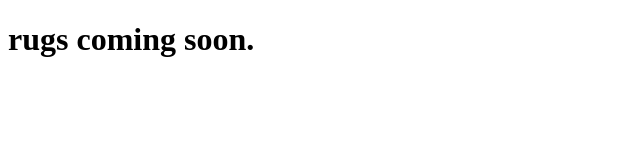
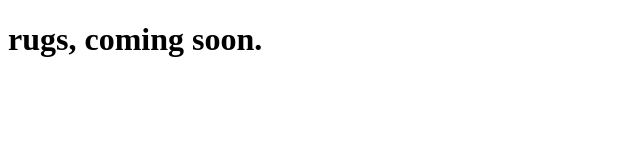
Before and after one commit to marvd0g/nakedgublo, a plain HTML site: page index.html in a window 1280 px wide. Shown: the whole page, without its empty margins (0-640 px from the left). Drawn offline with Linux system fonts and the light colour scheme.

Commit message:
Update index.html

```diff
--- a/index.html
+++ b/index.html
@@ -1,6 +1,6 @@
 <!DOCTYPE html>
 <html>
 <body>
-<h1>rugs coming soon.</h1>
+<h1>rugs, coming soon.</h1>
 </body>
 </html>
```
